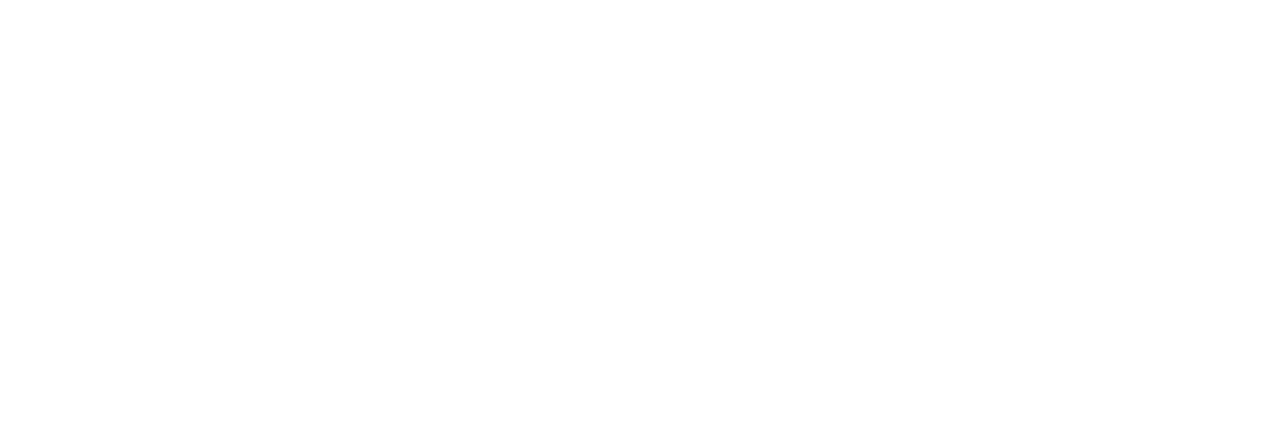
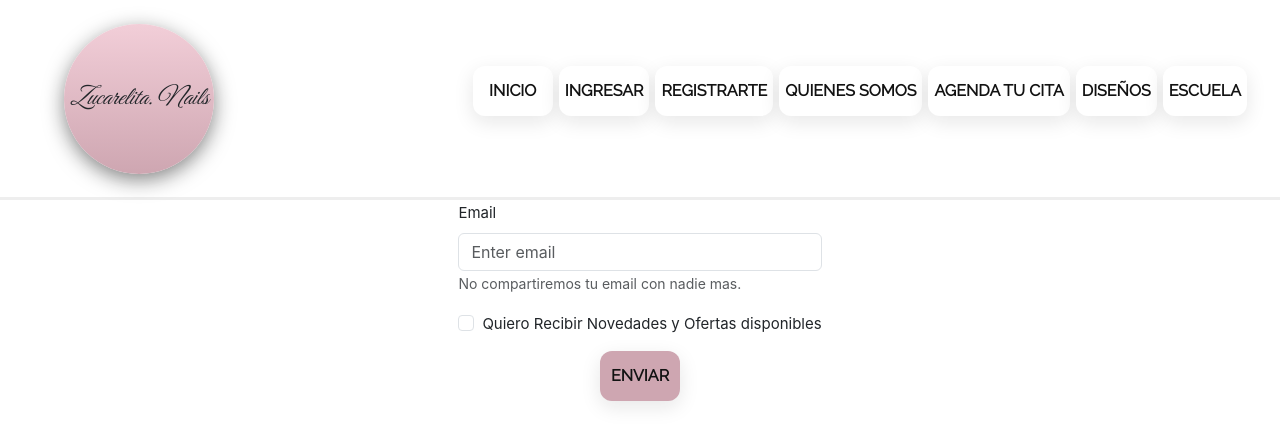
Before and after one commit to DiegoDimitroffPetcoff/schoolproject, a React (Create React App) app: page /register in a window 1280 px wide. Before the commit this address had no page. Shown: the top 444 px of the page. Built offline with nearby package versions, Linux system fonts and the light colour scheme; a web font is replaced by a local one.

Commit message:
START to create and  connect routes

```diff
--- a/src/App.js
+++ b/src/App.js
@@ -4,6 +4,7 @@
 
 import HomePage from "./containers/homePageContainer";
 import Login from "./routes/login";
+import Register from "./routes/register";
 
 
 
@@ -13,6 +14,7 @@
       <Routes>
         <Route path="/" element={<HomePage/>} />
         <Route path="/login" element={<Login/>} />
+        <Route path="/register" element={<Register/>} />
       </Routes>
     </div>
   );
--- a/src/components/pure/Navbar.js
+++ b/src/components/pure/Navbar.js
@@ -1,20 +1,28 @@
-import React from 'react';
-import Buttom from './Buttom';
-import '../../styles/navbar/navbar.css';
+import React from "react";
+import { Link } from "react-router-dom";
 
+import "../../styles/navbar/navbar.css";
+
+import Buttom from "./Buttom";
 
 const Navbar = () => {
   return (
-    <nav className='Navbar1'>
+    <nav className="Navbar1">
       <ul>
-        <li >
+        <li>
+          <Link to="/">
             <Buttom string="INICIO"></Buttom>
+          </Link>
         </li>
         <li>
+          <Link to="/login">
             <Buttom string="INGRESAR"></Buttom>
+          </Link>
         </li>
         <li>
+          <Link to="/register">
             <Buttom string="REGISTRARTE"></Buttom>
+          </Link>
         </li>
         <li>
           <Buttom string="QUIENES SOMOS"></Buttom>
--- a/src/components/pure/NavbarBurguer.js
+++ b/src/components/pure/NavbarBurguer.js
@@ -5,7 +5,7 @@
 import { FontAwesomeIcon } from "@fortawesome/react-fontawesome";
 import { faBars } from "@fortawesome/free-solid-svg-icons";
 
-const NavbarBurger = () => {
+const NavbarBurguer = () => {
   const [isOpen, setIsOpen] = useState(true);
 
   function openBar() {
@@ -55,4 +55,4 @@
   );
 };
 
-export default NavbarBurger;
+export default NavbarBurguer;
--- a/src/components/pure/forms/login.js
+++ b/src/components/pure/forms/login.js
@@ -4,6 +4,9 @@
 import "../../../styles/form/formContainer.css";
 
 import Buttom1 from "../Buttom2";
+import Logo from "../Logo";
+import NavbarBurguer from "../NavbarBurguer";
+import Navbar from "../Navbar";
 
 function LoginForm() {
   const [email, setEmail] = useState("");
@@ -17,6 +20,15 @@
   };
 
   return (
+    <div>
+      <header className="head">
+        <Logo></Logo>
+        <NavbarBurguer></NavbarBurguer>
+        <Navbar></Navbar>
+      </header>
+
+
+
     <form className="formContainer">
       <Form onSubmit={handleSubmit}>
         <Form.Group className="mb-3" controlId="formBasicEmail">
@@ -44,6 +56,7 @@
         </div>
       </Form>
     </form>
+    </div>
   );
 }
 
--- /dev/null
+++ b/src/routes/register.js
@@ -0,0 +1,10 @@
+import LoginForm from "../components/pure/forms/login"
+
+function Login(params) {
+    return(
+        <div>
+            <LoginForm></LoginForm>
+        </div>
+    )
+}
+export default Login
```
Lines whose indentation alone changed are shown as unchanged.
